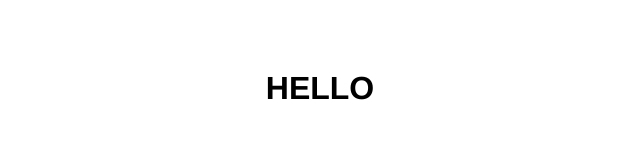
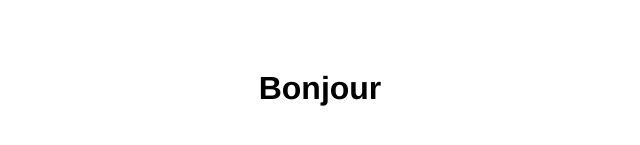
Before and after one commit to aumugisha/LeWagonGit, a plain HTML site: page index.html in a window 1280 px wide. Shown: the part 271-416 px from the top of the page, 328-968 px from the left. Drawn offline with Linux system fonts and the light colour scheme.

Commit message:
hello-> bonjour

```diff
--- a/index.html
+++ b/index.html
@@ -20,6 +20,6 @@
 </style>
 
 <body>
-	<h1>HELLO</h1>
+	<h1>Bonjour</h1>
 </body>
 </html>
```
